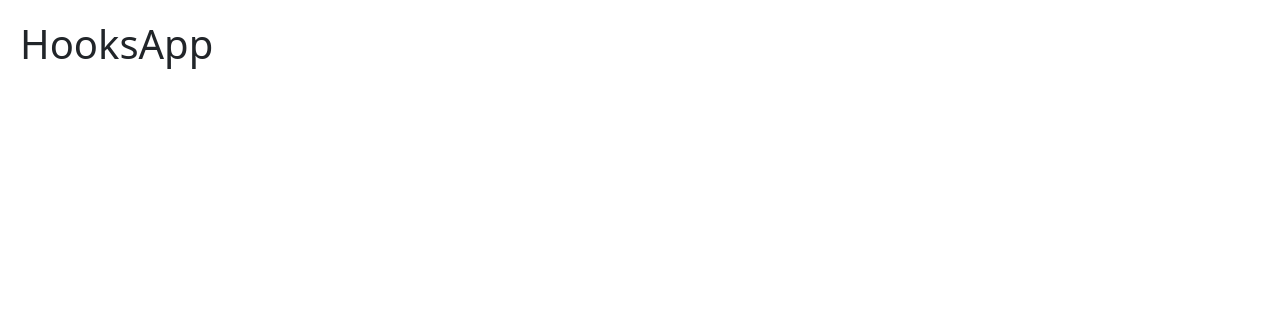
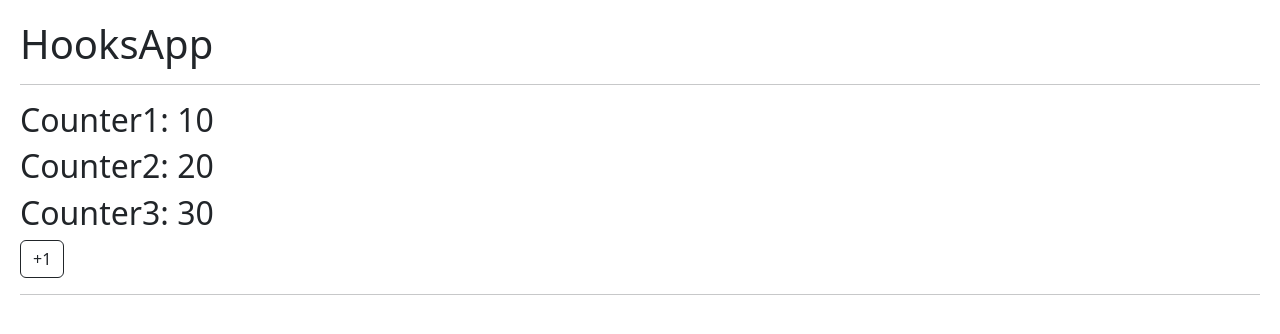
Before and after one commit to GEVS2021/hooks-app, a React (Vite) app: page / in a window 1280 px wide. Shown: the top 334 px of the page. Built offline with nearby package versions, Linux system fonts and the light colour scheme.

Commit message:
115. useState

```diff
--- /dev/null
+++ b/src/CounterApp.jsx
@@ -0,0 +1,37 @@
+import { useState } from "react"
+
+export const CounterApp = () => {
+
+    // const [counter, setCounter] = useState(10);
+    const [counter, setCounter] = useState({
+        counter1: 10,
+        counter2: 20,
+        counter3: 30
+    })
+
+    const { counter1, counter2, counter3 } = counter;
+
+    return (
+        <>
+            <hr />
+            <h2>Counter1: { counter1 }</h2>
+            <h2>Counter2: { counter2 }</h2>
+            <h2>Counter3: { counter3 }</h2>
+
+            <button
+                className="btn btn-outline-dark"
+                onClick={() => {
+                    setCounter({
+                        ...counter,
+                        counter1: counter1 + 1
+                    })
+                }}
+            >
+                +1
+            </button>
+
+            <hr />
+
+        </>
+    )
+}
--- a/src/HooksApp.jsx
+++ b/src/HooksApp.jsx
@@ -1,7 +1,11 @@
 import React from 'react'
+import { CounterApp } from './CounterApp'
 
 export const HooksApp = () => {
-  return (
-    <h1>HooksApp</h1>
-  )
+    return (
+        <>
+            <h1>HooksApp</h1>
+            <CounterApp />
+        </>
+    )
 }
```
